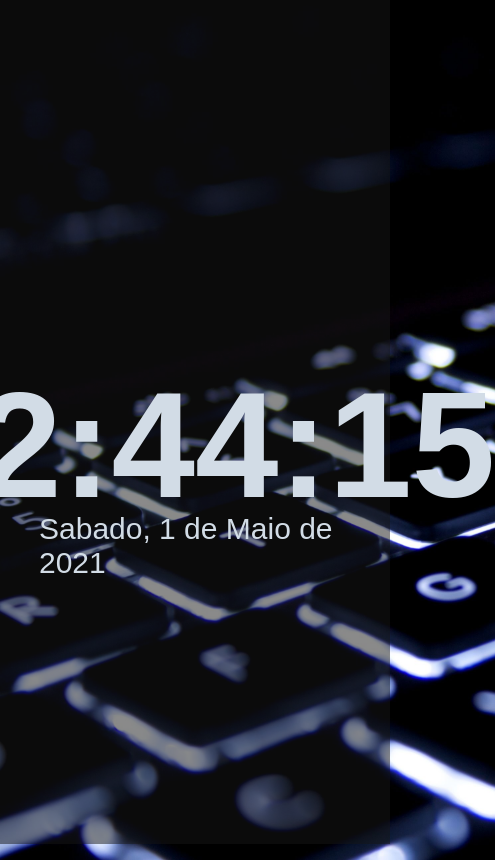
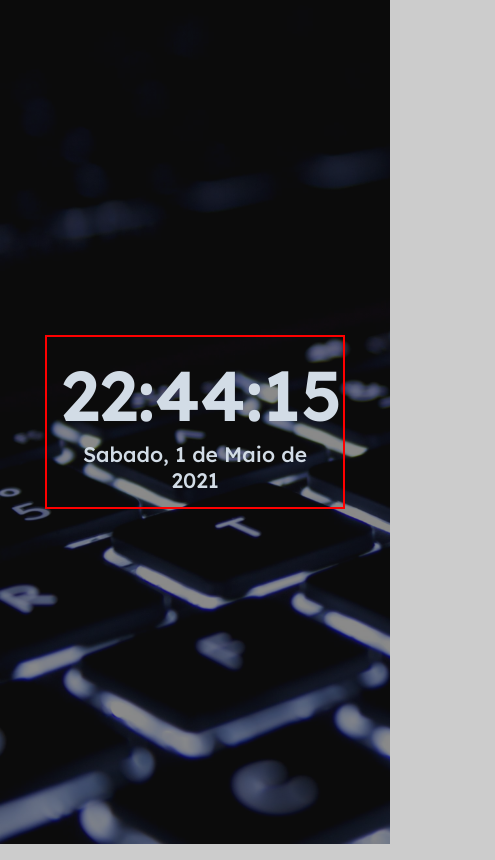
Before and after one commit to jairodoni/RelogioDigital, a plain HTML site: page index.html in a window 390 px wide. Shown: the whole page, 495 px wide, since content can reach past the window. Drawn offline with Linux system fonts and the light colour scheme.

Commit message:
ajustes no css

```diff
--- a/css/styles.css
+++ b/css/styles.css
@@ -1,49 +1,84 @@
-body{
-  background: #333333;
-  background-image: url("../assets/clock.jpg");
-  background-repeat: no-repeat;
-  background-size: cover;
-
-  font: 30px Bahnschrift, sans-serif;
+* {
+  margin: 0;
+  padding: 0;
+  box-sizing: border-box;
+}
+body {
+  background: #cccccc;
+  font: 2rem Lexend, sans-serif;
   font-weight: 500;
   color: #d2dce6;
 }
-.mask{
+
+.mask {
   position: absolute;
   top: 0;
   left: 0;
   right: 0;
   bottom: 0;
   display: flex;
-  flex-direction: column;
+  flex: 1;
+  background: rgba(22, 22, 22, 0.5);
+}
+.container {
+  max-width: 100%;
+  width: 100%;
+  height: 100vh;
+  background-image: url("../assets/clock.jpg");
+  background-repeat: no-repeat;
+  background-size: cover;
   justify-content: center;
   align-items: center;
-  background: rgba(22, 22, 22, 0.5);
-}
-.container{
-  display: flex;
-  justify-content: center;
-  align-items: center;
-  width: 100%;
-  height: 100vh;
-  max-width: 1300px;
 }
 
-.items{
-  display: flex;
-  flex-direction: column;
+.items {
+  max-width: 760px;
+  width: 100%;
+  position: relative;
+  margin: auto;
+  padding: 1rem;
   align-items: center;
   justify-content: center;
-  width: 80%;
-  height: 500px;
-  padding:15px;
+  text-align: center;
+  flex-direction: column;
+  border: 2px solid red;
 }
-h1{
+
+h1 + p {
+  margin-top: 2rem;
+}
+
+h1 {
   text-align: center;
-  font: 150px Bahnschrift, sans-serif;
-  font-weight: 700;
+  font-family: Lexend, sans-serif;
+  font-size: 10rem;
+  font-weight: 600;
   color: #d2dce6;
+}
 
-  margin-bottom: -50px;
-  /* text-shadow: 2px 2px #222222; */
+@media (max-width: 1080px) {
+  html {
+    font-size: 93.75%;
+  }
+  h1 + p {
+    margin-top: 0.5rem;
+  }
 }
+
+@media (max-width: 720px) {
+  html {
+    font-size: 87.5%;
+  }
+  body {
+    font-size: 1.5rem;
+  }
+  h1 {
+    font-size: 5rem;
+  }
+  h1 + p {
+    margin-top: 0.2rem;
+  }
+  .items {
+    width: 300px;
+  }
+}
--- a/index.html
+++ b/index.html
@@ -3,9 +3,14 @@
 <head>
   <meta charset="UTF-8">
   <meta name="viewport" content="width=device-width, initial-scale=1.0">
+
+  <link rel="preconnect" href="https://fonts.gstatic.com">
+  <link href="https://fonts.googleapis.com/css2?family=Lexend:wght@500;600&display=swap" rel="stylesheet">
+  <link rel="stylesheet" type="text/css" href="css/styles.css">
+
+  <script type="text/javascript" src="js/clock.js"></script>
+
   <title>Relogio Digital</title>
-  <link rel="stylesheet" type="text/css" href="css/styles.css">
-  <script type="text/javascript" src="js/clock.js"></script>
 </head>
 <body>
   <section class="container">
```
